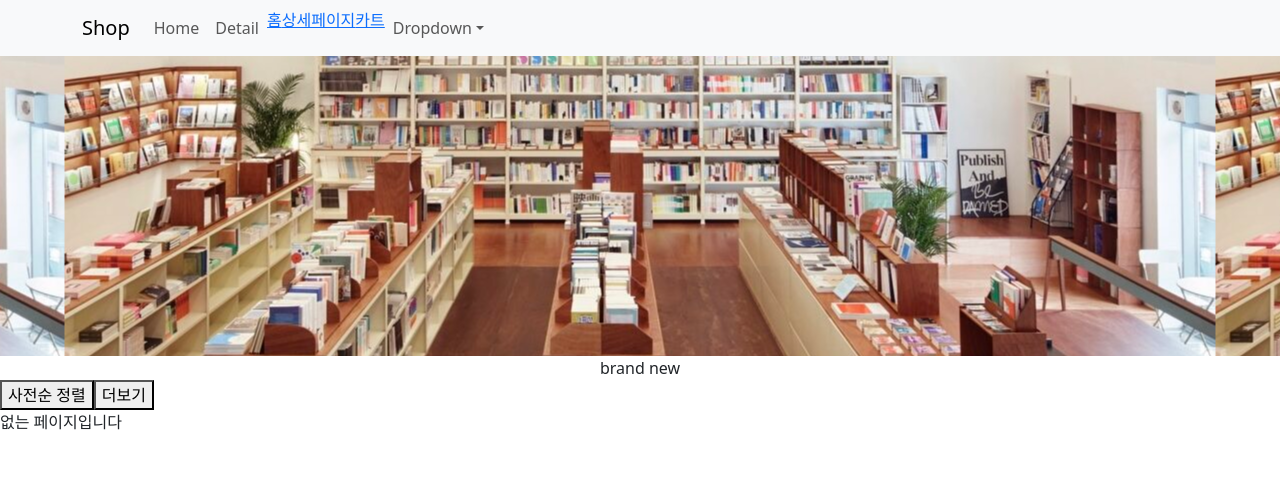
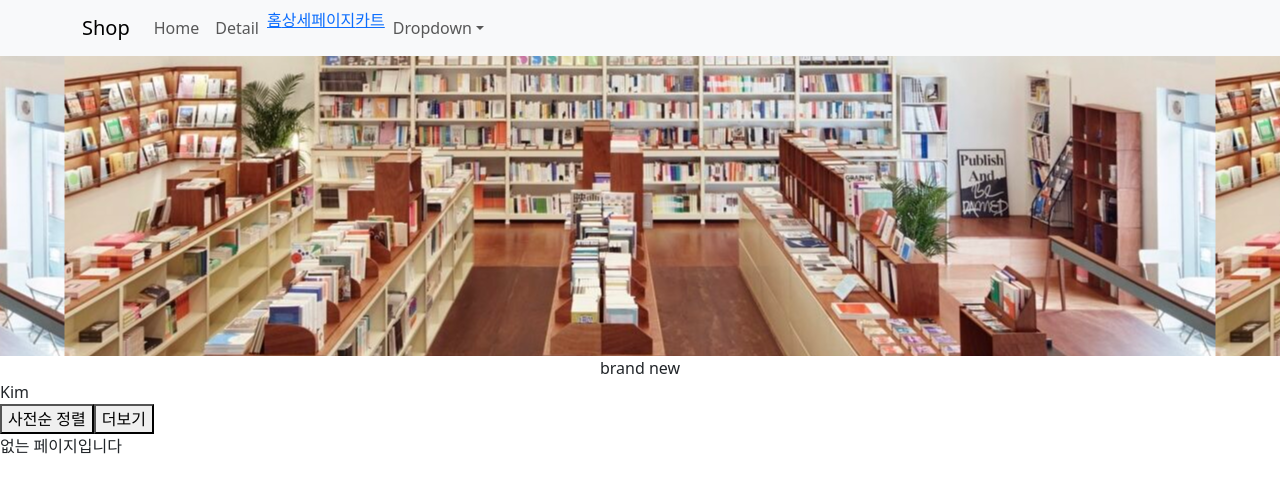
Before and after one commit to leewoojye/shop-w--codingapple, a React (Vite) app: page /detail in a window 1280 px wide. Shown: the top 492 px of the page. Built offline with nearby package versions, Linux system fonts and the light colour scheme.

Commit message:
customhook

```diff
--- /dev/null
+++ b/public/username.json
@@ -0,0 +1 @@
+"Kim"
--- a/src/App.jsx
+++ b/src/App.jsx
@@ -18,8 +18,10 @@ import { Routes, Route, Link, useNavigate, Outlet } from "react-router-dom";
 import Detail from "./routes/Detail.jsx";
 import axios from "axios";
 import Cart from "./Cart.jsx";
+import { useName } from "./hooks/useName";
 
 function App() {
+  let [name, setName] = useName();
   // useEffect 훅은 컴포넌트가 처음 렌더링될 때 한 번 실행된다. 그리고 두 번째 인자로 빈 배열 []을 주었기 때문에, 이 useEffect는 컴포넌트가 처음 마운트될 때만 실행된다. 페이지를 새로 고치면 컴포넌트가 다시 마운트되기 때문에, 이 useEffect가 다시 실행되고 localStorage의 "watched" 항목이 빈 배열로 초기화된다.
   useEffect(() => {
     let watched = localStorage.getItem("watched");
@@ -93,6 +95,7 @@ function App() {
         style={{ backgroundImage: "url(" + bg + ")" }}
       ></div>
       <div className="brandnew">brand new</div>
+      <div>{name}</div>
       <button
         className="sort"
         onClick={() => {
--- /dev/null
+++ b/src/hooks/useName.jsx
@@ -0,0 +1,21 @@
+import axios from "axios";
+import { useState } from "react";
+
+export function useName() {
+  let [name, setName] = useState("");
+  axios.get("/username.json").then((r) => {
+    // axios의 반환값은 데이터 객체로, dot연산자로 data멤버에 접근해야함.
+    setName(r.data);
+  });
+  return [name, setName];
+}
+
+// export function useUsername(){
+//   let [username, setUsername] = useState('');
+//   useEffect(()=>{
+//     axios.get('/username.json').then((r)=>{
+//       setUsername(r.data)
+//     })
+//   },[])
+//   return username;
+// }
```
